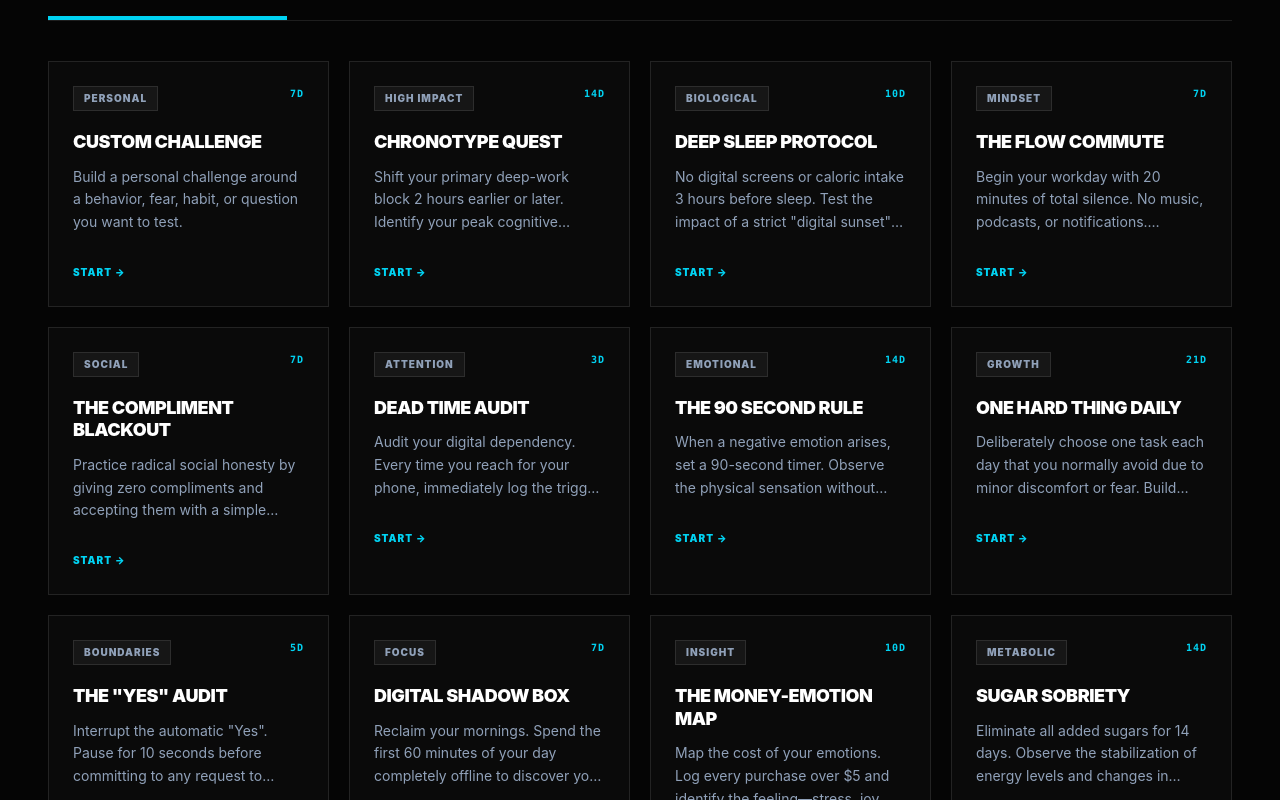
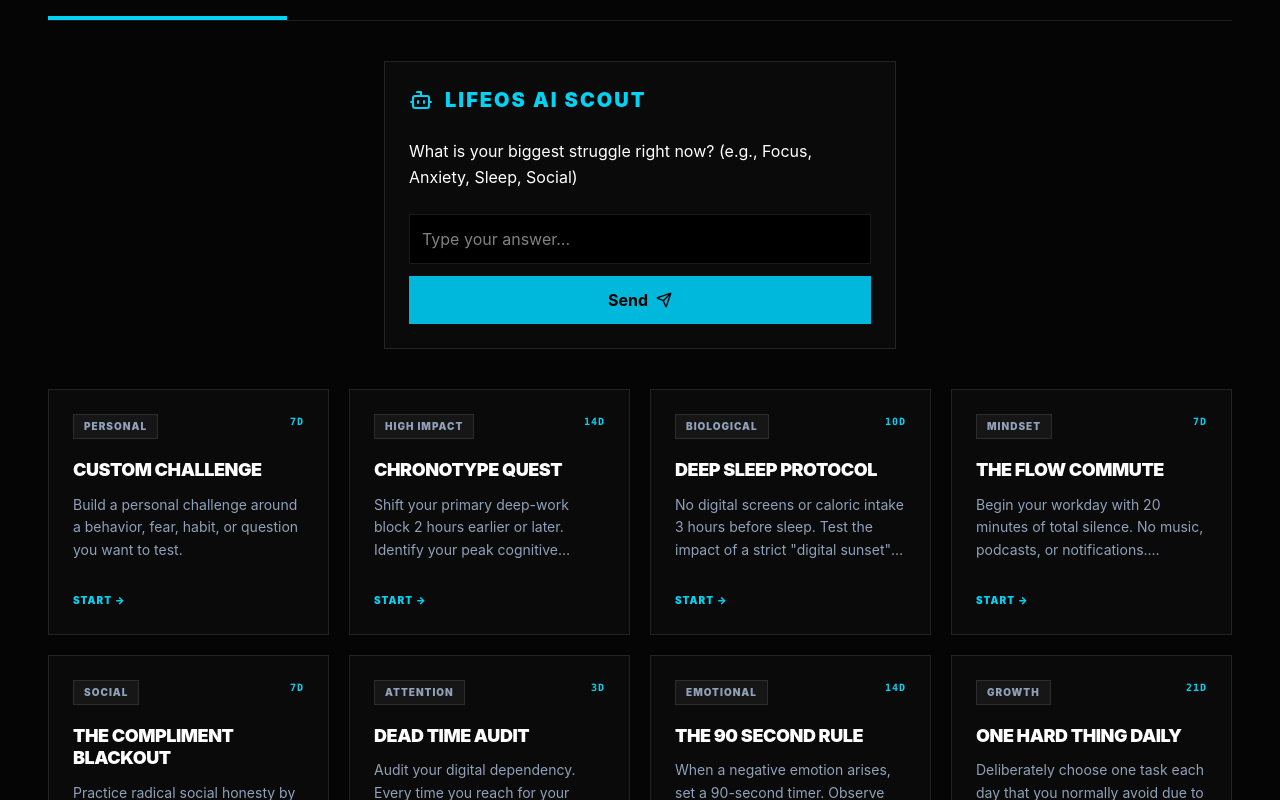
Before and after one commit to aksharap22/LifeOS, a React (Vite) app in the folder frontend/: page / in a window 1280 px wide. Shown: the part 740-1540 px from the top of the page. Built offline with nearby package versions, Linux system fonts and the light colour scheme.

Commit message:
feat: Add AIScout chatbot for challenge recommendations

```diff
--- /dev/null
+++ b/frontend/src/components/AIScout.tsx
@@ -0,0 +1,79 @@
+import { useState } from 'react';
+import { useNavigate } from 'react-router-dom';
+import { Bot, Send, ArrowRight } from 'lucide-react';
+import { challengeTemplates } from '../data/challengeTemplates';
+
+const AIScout = () => {
+  const [step, setStep] = useState(0);
+  const [answers, setAnswers] = useState<string[]>([]);
+  const navigate = useNavigate();
+
+  const questions = [
+    "What is your biggest struggle right now? (e.g., Focus, Anxiety, Sleep, Social)",
+    "Do you prefer short, intense challenges (3-7 days) or longer, habit-building ones (14+ days)?",
+    "On a scale of 1-10, how much free time do you have daily?"
+  ];
+
+  const handleAnswer = (answer: string) => {
+    const newAnswers = [...answers, answer];
+    setAnswers(newAnswers);
+    if (step < questions.length - 1) {
+      setStep(step + 1);
+    } else {
+      recommendChallenge(newAnswers);
+    }
+  };
+
+  const recommendChallenge = (finalAnswers: string[]) => {
+    // Simple logic based on answers
+    const focusKeyword = finalAnswers[0].toLowerCase();
+    let recommendation = challengeTemplates[0];
+
+    if (focusKeyword.includes('focus') || focusKeyword.includes('attention')) {
+      recommendation = challengeTemplates.find(t => t.id === 'digital-shadow-box') || recommendation;
+    } else if (focusKeyword.includes('sleep')) {
+      recommendation = challengeTemplates.find(t => t.id === 'deep-sleep-protocol') || recommendation;
+    } else if (focusKeyword.includes('anxiety') || focusKeyword.includes('emotional')) {
+      recommendation = challengeTemplates.find(t => t.id === 'ninety-second-rule') || recommendation;
+    }
+
+    navigate(`/accept/${recommendation.id}`);
+  };
+
+  return (
+    <div className="border border-white/10 bg-[#0a0a0a] p-6 max-w-lg mx-auto mt-10">
+      <div className="flex items-center gap-3 mb-6 text-cyan-400">
+        <Bot size={24} />
+        <h2 className="text-xl font-black uppercase tracking-widest">LifeOS AI Scout</h2>
+      </div>
+      <p className="text-white mb-6 leading-relaxed">{questions[step]}</p>
+      <div className="space-y-3">
+        <input
+          type="text"
+          placeholder="Type your answer..."
+          className="w-full bg-black border border-white/10 p-3 text-white"
+          onKeyDown={(e) => {
+            if (e.key === 'Enter' && e.currentTarget.value.trim()) {
+              handleAnswer(e.currentTarget.value);
+              e.currentTarget.value = '';
+            }
+          }}
+        />
+        <button
+          className="w-full bg-cyan-500 p-3 font-bold text-black hover:bg-cyan-400 flex items-center justify-center gap-2"
+          onClick={(e) => {
+            const input = e.currentTarget.parentElement?.querySelector('input');
+            if (input && input.value.trim()) {
+              handleAnswer(input.value);
+              input.value = '';
+            }
+          }}
+        >
+          Send <Send size={16} />
+        </button>
+      </div>
+    </div>
+  );
+};
+
+export default AIScout;
--- a/frontend/src/pages/Dashboard.tsx
+++ b/frontend/src/pages/Dashboard.tsx
@@ -6,6 +6,7 @@
 import { useLanguage } from '../hooks/useLanguage';
 import { challengeTemplates } from '../data/challengeTemplates';
 import Testimonials from '../components/Testimonials';
+import AIScout from '../components/AIScout';
 
 const Dashboard = () => {
   const [experiments, setExperiments] = useState<any[]>([]);
@@ -34,13 +35,10 @@
   const deleteExperiment = async (id: string) => {
     if (!window.confirm('Are you sure you want to delete this challenge?')) return;
     try {
-      const url = `/experiments/${id}`;
-      console.log(`Attempting to delete at URL: ${api.defaults.baseURL}${url}`);
-      await api.delete(url);
+      await api.delete(`/experiments/${id}`);
       setExperiments(experiments.filter((exp) => exp._id !== id));
     } catch (err) {
-      console.error('Failed to delete experiment:', err);
-      alert('Failed to delete. Check console for details.');
+      console.error('Failed to delete experiment');
     }
   };
 
@@ -97,7 +95,9 @@
 
         <div className="min-h-[400px]">
           {activeTab === 'library' && (
-            <div className="grid grid-cols-1 gap-5 md:grid-cols-2 lg:grid-cols-3 xl:grid-cols-4 animate-in fade-in slide-in-from-bottom-4 duration-500">
+            <>
+            <AIScout />
+            <div className="grid grid-cols-1 gap-5 md:grid-cols-2 lg:grid-cols-3 xl:grid-cols-4 animate-in fade-in slide-in-from-bottom-4 duration-500 mt-10">
               {challengeTemplates.map((challenge) => (
                 <div
                   key={challenge.id}
@@ -118,6 +118,7 @@
                 </div>
               ))}
             </div>
+            </>
           )}
           {activeTab === 'experiments' && (
             <div className="grid grid-cols-1 gap-5 md:grid-cols-2 lg:grid-cols-3 animate-in fade-in slide-in-from-bottom-4 duration-500">
```
